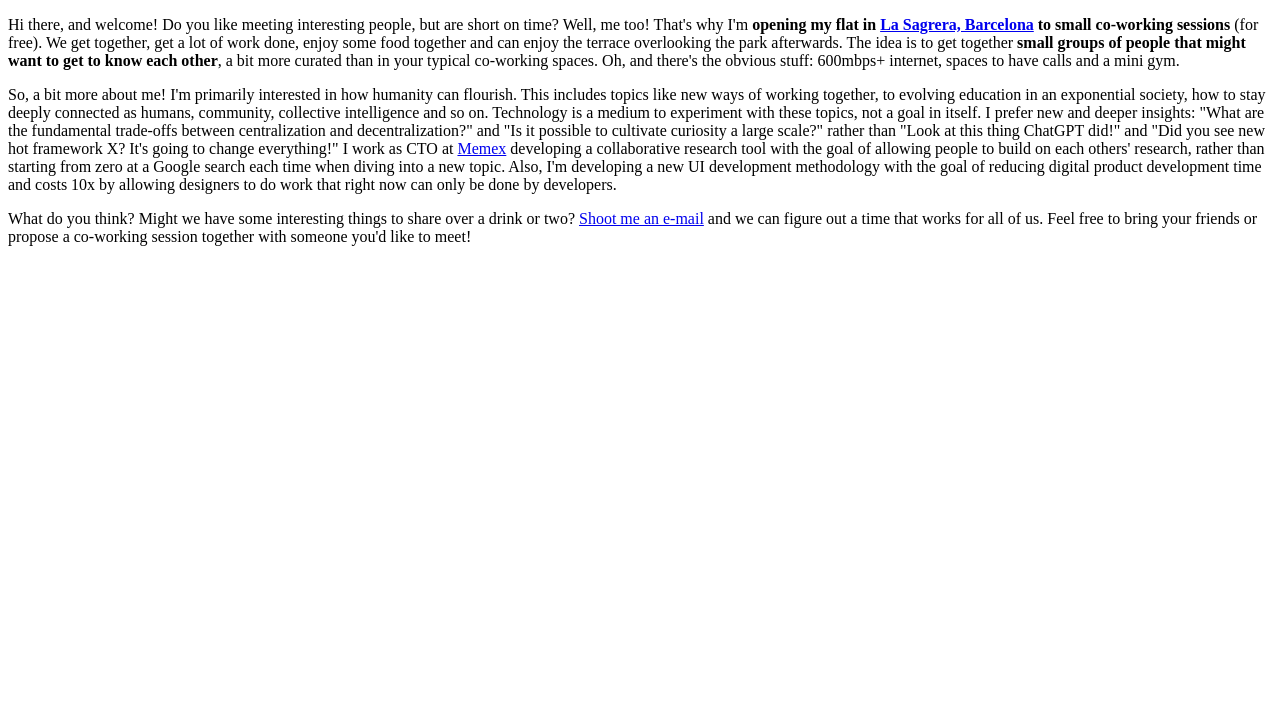
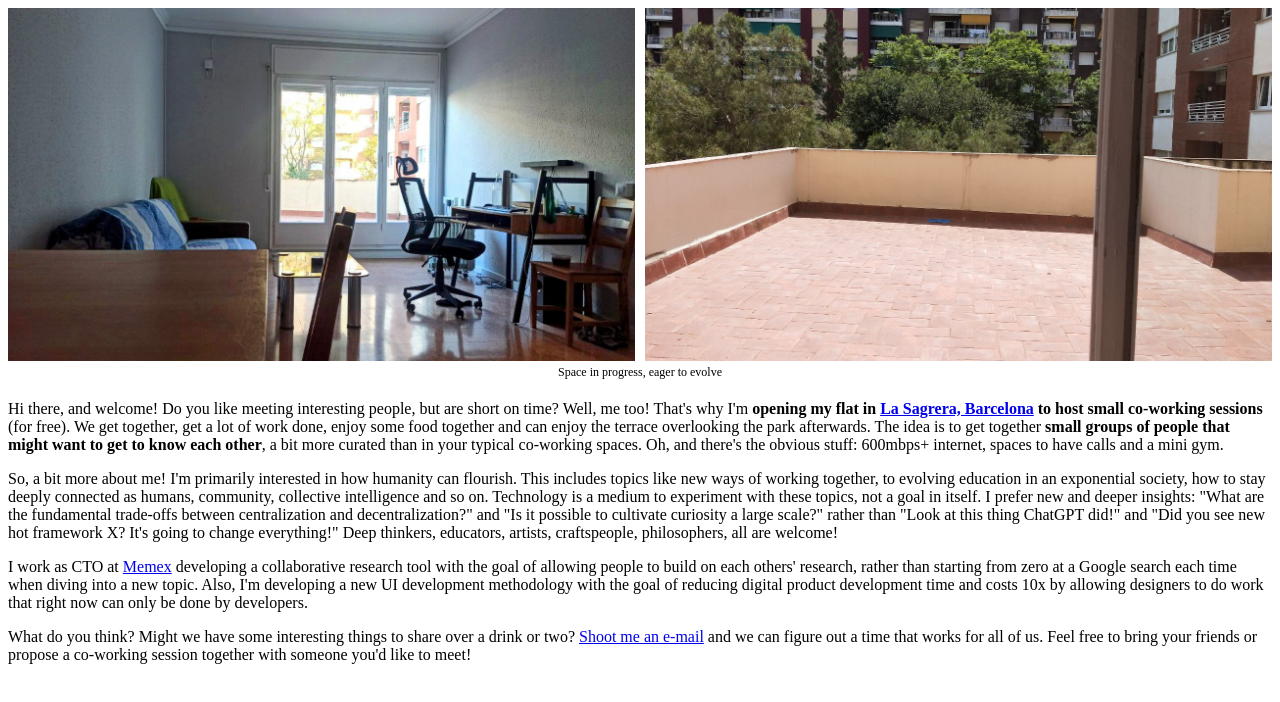
Before and after one commit to ShishKabab/ShishKabab.github.io, a Gatsby site in the folder website/: page /coworking in a window 1280 px wide. Built offline with nearby package versions, Linux system fonts and the light colour scheme; Gatsby itself is replaced by a stand-in of ours.

Commit message:
Add co-working pics and improve description

```diff
--- /dev/null
+++ b/website/src/components/coworking-pics.tsx
@@ -0,0 +1,43 @@
+import React from "react";
+import styled from "styled-components";
+
+export function CoworkingPics() {
+  return <Container>
+    <PicContainer>
+      <Pic src="/coworking-1.jpg" />
+      <div style={{ width: '20px' }}></div>
+      <Pic src="/coworking-2.jpg" />
+    </PicContainer>
+    <Caption>Space in progress, eager to evolve</Caption>
+  </Container>
+}
+
+function Pic(props: { src: string }) {
+  return <ImageLink href={props.src} target="_blank"><Image src={props.src} /></ImageLink>
+}
+
+const Container = styled.div`
+  margin-bottom: 20px;
+`
+
+const PicContainer = styled.div`
+  display: flex;
+  width: 100%;
+  max-width: 100%;
+  align-items: center;
+`
+
+const Caption = styled.div`
+  font-size: 12px;
+  text-align: center;
+`
+
+const ImageLink = styled.a`
+  width: auto
+  height: auto;
+`
+
+const Image = styled.img`
+width: 100%;
+height: auto;
+`
--- a/website/src/pages/coworking.mdx
+++ b/website/src/pages/coworking.mdx
@@ -2,8 +2,14 @@
 title: Co-working Clandestino
 ---
 
-Hi there, and welcome! Do you like meeting interesting people, but are short on time? Well, me too! That's why I'm **opening my flat in [La Sagrera, Barcelona](https://goo.gl/maps/vPFq3GH1eoeTfWYK6) to small co-working sessions** (for free). We get together, get a lot of work done, enjoy some food together and can enjoy the terrace overlooking the park afterwards. The idea is to get together **small groups of people that might want to get to know each other**, a bit more curated than in your typical co-working spaces. Oh, and there's the obvious stuff: 600mbps+ internet, spaces to have calls and a mini gym.
+import { CoworkingPics } from "../components/coworking-pics";
 
-So, a bit more about me! I'm primarily interested in how humanity can flourish. This includes topics like new ways of working together, to evolving education in an exponential society, how to stay deeply connected as humans, community, collective intelligence and so on. Technology is a medium to experiment with these topics, not a goal in itself. I prefer new and deeper insights: "What are the fundamental trade-offs between centralization and decentralization?" and "Is it possible to cultivate curiosity a large scale?" rather than "Look at this thing ChatGPT did!" and "Did you see new hot framework X? It's going to change everything!" I work as CTO at [Memex](https://memex.garden/) developing a collaborative research tool with the goal of allowing people to build on each others' research, rather than starting from zero at a Google search each time when diving into a new topic. Also, I'm developing a new UI development methodology with the goal of reducing digital product development time and costs 10x by allowing designers to do work that right now can only be done by developers.
+<CoworkingPics />
+
+Hi there, and welcome! Do you like meeting interesting people, but are short on time? Well, me too! That's why I'm **opening my flat in [La Sagrera, Barcelona](https://goo.gl/maps/vPFq3GH1eoeTfWYK6) to host small co-working sessions** (for free). We get together, get a lot of work done, enjoy some food together and can enjoy the terrace overlooking the park afterwards. The idea is to get together **small groups of people that might want to get to know each other**, a bit more curated than in your typical co-working spaces. Oh, and there's the obvious stuff: 600mbps+ internet, spaces to have calls and a mini gym.
+
+So, a bit more about me! I'm primarily interested in how humanity can flourish. This includes topics like new ways of working together, to evolving education in an exponential society, how to stay deeply connected as humans, community, collective intelligence and so on. Technology is a medium to experiment with these topics, not a goal in itself. I prefer new and deeper insights: "What are the fundamental trade-offs between centralization and decentralization?" and "Is it possible to cultivate curiosity a large scale?" rather than "Look at this thing ChatGPT did!" and "Did you see new hot framework X? It's going to change everything!" Deep thinkers, educators, artists, craftspeople, philosophers, all are welcome!
+
+I work as CTO at [Memex](https://memex.garden/) developing a collaborative research tool with the goal of allowing people to build on each others' research, rather than starting from zero at a Google search each time when diving into a new topic. Also, I'm developing a new UI development methodology with the goal of reducing digital product development time and costs 10x by allowing designers to do work that right now can only be done by developers.
 
 What do you think? Might we have some interesting things to share over a drink or two? [Shoot me an e-mail](mailto:vincent@youapt.eu?subject=Coworking%20session) and we can figure out a time that works for all of us. Feel free to bring your friends or propose a co-working session together with someone you'd like to meet!
```
Also changed, not shown: website/static/coworking-1.jpg (added), website/static/coworking-2.jpg (added).
